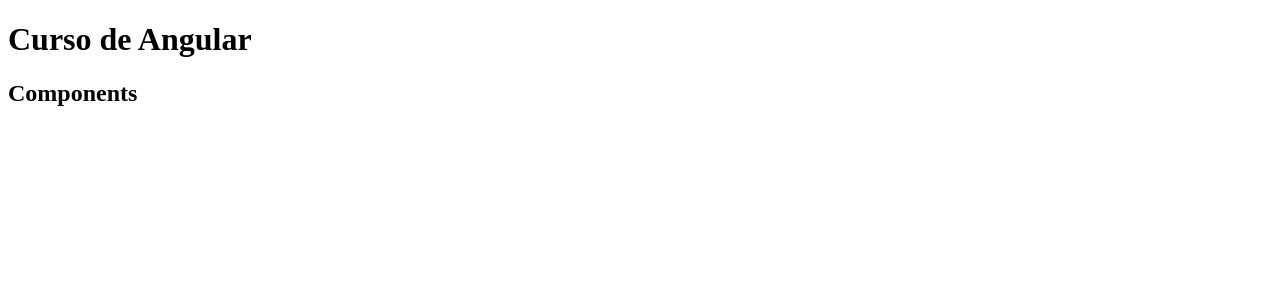
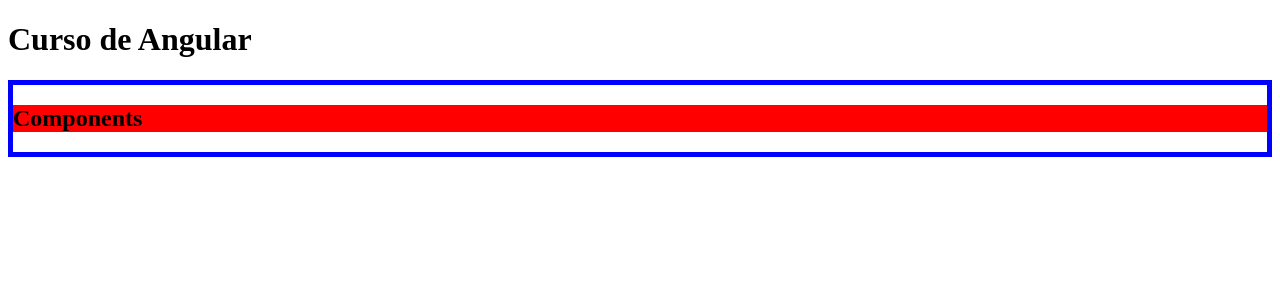
Before and after one commit to isaac-santos/Estudos-do-Angula, an Angular app in the folder primeiro-projeto-latest/: page / in a window 1280 px wide. Shown: the top 300 px of the page. Built offline with nearby package versions, Linux system fonts and the light colour scheme.

Commit message:
fiz a atividade sobre :host

```diff
--- a/primeiro-projeto-latest/src/app/app.component.ts
+++ b/primeiro-projeto-latest/src/app/app.component.ts
@@ -10,8 +10,10 @@
   template:
   `
     <h1>Curso de Angular</h1>
+    <div class="theme-red">
+      <app-new-component />
+    </div>
 
-    <app-new-component />
 
   `,
 })
--- a/primeiro-projeto-latest/src/app/components/new-component/new-component.component.scss
+++ b/primeiro-projeto-latest/src/app/components/new-component/new-component.component.scss
@@ -0,0 +1,49 @@
+/*
+  :host ele é um seletor especial que se refere ao componente em que está sendo usado.
+
+  É usado para aplicar estilos diretamente ao componente em si, em vez de seus elementos filhos.
+
+  Você pode definir estilos específicos para o componente raiz, por exemplo, alterando a cor de fundo ou a borda do componente.
+*/
+
+:host {
+    h2 {
+        background: blue;
+    }
+}
+
+/*
+  :host-context() é um seletor que permite aplicar estilos com base no contexto do componente pai.
+
+  Isso é útil quando você deseja aplicar estilos com base em condições no componente pai.
+
+  Por exemplo, você pode alterar a cor de fundo de um componente filho com base em um valor definido em seu componente pai.
+*/
+
+:host-context(.theme-dark) {
+    h2 {
+
+        background: #000;
+        color: #fff;
+    }
+}
+
+:host-context(.theme-red) {
+    h2 {
+        background: red;
+    }
+}
+
+/*
+  ::ng-deep é um mecanismo que permite que os estilos definidos em um componente sejam aplicados aos elementos.
+
+  Em outras palavras, ele permite que você contorne o encapsulamento de estilos em componentes.
+
+  no entanto, é importante notar que o uso excessivo de ::ng-deep pode tornar o código mais difícil de manter e pode não ser a melhor prática em muitos casos.
+*/
+
+::ng-deep {
+    .theme-red {
+        border: 5px solid blue;
+    }
+}
```
